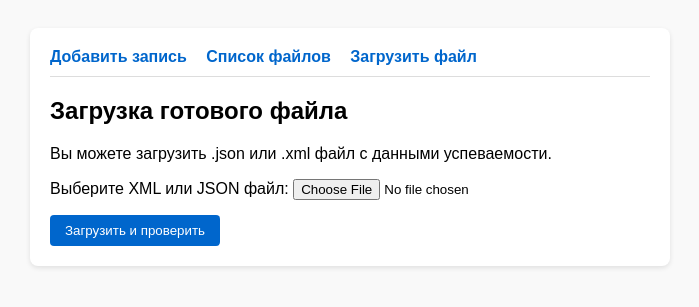
After one commit to myuni-repos/web-lr-03-django-xml-json, a Django app: page /upload/ in a window 1280 px wide. The commit adds this page. Shown: the top 307 px of the page, without its empty margins (290-989 px from the left). Run offline with Django 5.2, Linux system fonts and the light colour scheme.

Commit message:
feat: add uploading .xml/.json files on server

```diff
--- /dev/null
+++ b/grades/static/grades/css/upload.css
@@ -0,0 +1,9 @@
+body { font-family: sans-serif; padding: 20px; background: #f9f9f9; }
+        .container { max-width: 600px; margin: auto; background: white; padding: 20px; border-radius: 8px; box-shadow: 0 2px 5px rgba(0,0,0,0.1); }
+        .nav { margin-bottom: 20px; border-bottom: 1px solid #ddd; padding-bottom: 10px; }
+        .nav a { margin-right: 15px; text-decoration: none; color: #0066cc; font-weight: bold; }
+        .msg { padding: 10px; margin-bottom: 15px; border-radius: 4px; }
+        .success { background: #e6ffe6; color: green; border: 1px solid green; }
+        .error { background: #ffe6e6; color: red; border: 1px solid red; }
+        form p { margin-bottom: 15px; }
+        button { padding: 8px 15px; background: #0066cc; color: white; border: none; border-radius: 4px; cursor: pointer; }
--- a/grades/templates/grades/file_list.html
+++ b/grades/templates/grades/file_list.html
@@ -11,7 +11,7 @@
         <div class="nav">
             <a href="{% url 'index' %}">Добавить запись</a>
             <a href="{% url 'file_list' %}">Список файлов</a>
-            <a href="#">Загрузить файл</a>
+            <a href="{% url 'upload_file' %}">Загрузить файл</a>
         </div>
 
         <h2>Данные из файлов на сервере</h2>
--- a/grades/templates/grades/index.html
+++ b/grades/templates/grades/index.html
@@ -11,7 +11,7 @@
         <div class="nav">
             <a href="{% url 'index' %}">Добавить запись</a>
             <a href="{% url 'file_list' %}">Список файлов</a>
-            <a href="#">Загрузить файл</a>
+            <a href="{% url 'upload_file' %}">Загрузить файл</a>
         </div>
 
         <h2>Ввод успеваемости</h2>
--- /dev/null
+++ b/grades/templates/grades/upload.html
@@ -0,0 +1,33 @@
+{% load static %}
+<!DOCTYPE html>
+<html lang="ru">
+<head>
+    <meta charset="UTF-8">
+    <link rel="stylesheet" href="{% static 'grades/css/upload.css'%}">
+    <title>Загрузка файла</title>
+</head>
+<body>
+    <div class="container">
+        <div class="nav">
+            <a href="{% url 'index' %}">Добавить запись</a>
+            <a href="{% url 'file_list' %}">Список файлов</a>
+            <a href="{% url 'upload_file' %}">Загрузить файл</a>
+        </div>
+
+        <h2>Загрузка готового файла</h2>
+        <p>Вы можете загрузить .json или .xml файл с данными успеваемости.</p>
+
+        {% if message %}
+            <div class="msg {% if is_error %}error{% else %}success{% endif %}">
+                {{ message }}
+            </div>
+        {% endif %}
+
+        <form method="POST" enctype="multipart/form-data">
+            {% csrf_token %}
+            {{ form.as_p }}
+            <button type="submit">Загрузить и проверить</button>
+        </form>
+    </div>
+</body>
+</html>
--- a/grades/urls.py
+++ b/grades/urls.py
@@ -4,4 +4,5 @@ from . import views
 urlpatterns = [
     path('', views.index, name='index'),
     path('files/', views.file_list, name='file_list'),
+    path('upload/', views.upload_file, name='upload_file'),
 ]
--- a/grades/views.py
+++ b/grades/views.py
@@ -1,6 +1,6 @@
 from django.shortcuts import render
-from .forms import GradeForm
-from .utils import save_grade_to_file, get_all_grades
+from .forms import GradeForm, UploadFileForm
+from .utils import save_grade_to_file, get_all_grades, process_uploaded_file
 
 def index(request):
     message = ''
@@ -35,3 +35,28 @@ def file_list(request):
     }
 
     return render(request, 'grades/file_list.html', context)
+
+def upload_file(request):
+    message = ''
+    is_error = False
+
+    if request.method == 'POST':
+        form = UploadFileForm(request.POST, request.FILES)
+
+        if form.is_valid():
+            file_obj = request.FILES['file']
+            success, msg = process_uploaded_file(file_obj)
+
+            message = msg
+            is_error = not success
+            if success:
+                form = UploadFileForm()
+    else:
+        form = UploadFileForm()
+
+    context = {
+        'form': form,
+        'message': message,
+        'is_error': is_error
+    }
+    return render(request, 'grades/upload.html', context)
```
Also changed, not shown: grades/utils.py (+44 -0 lines), README.md.
